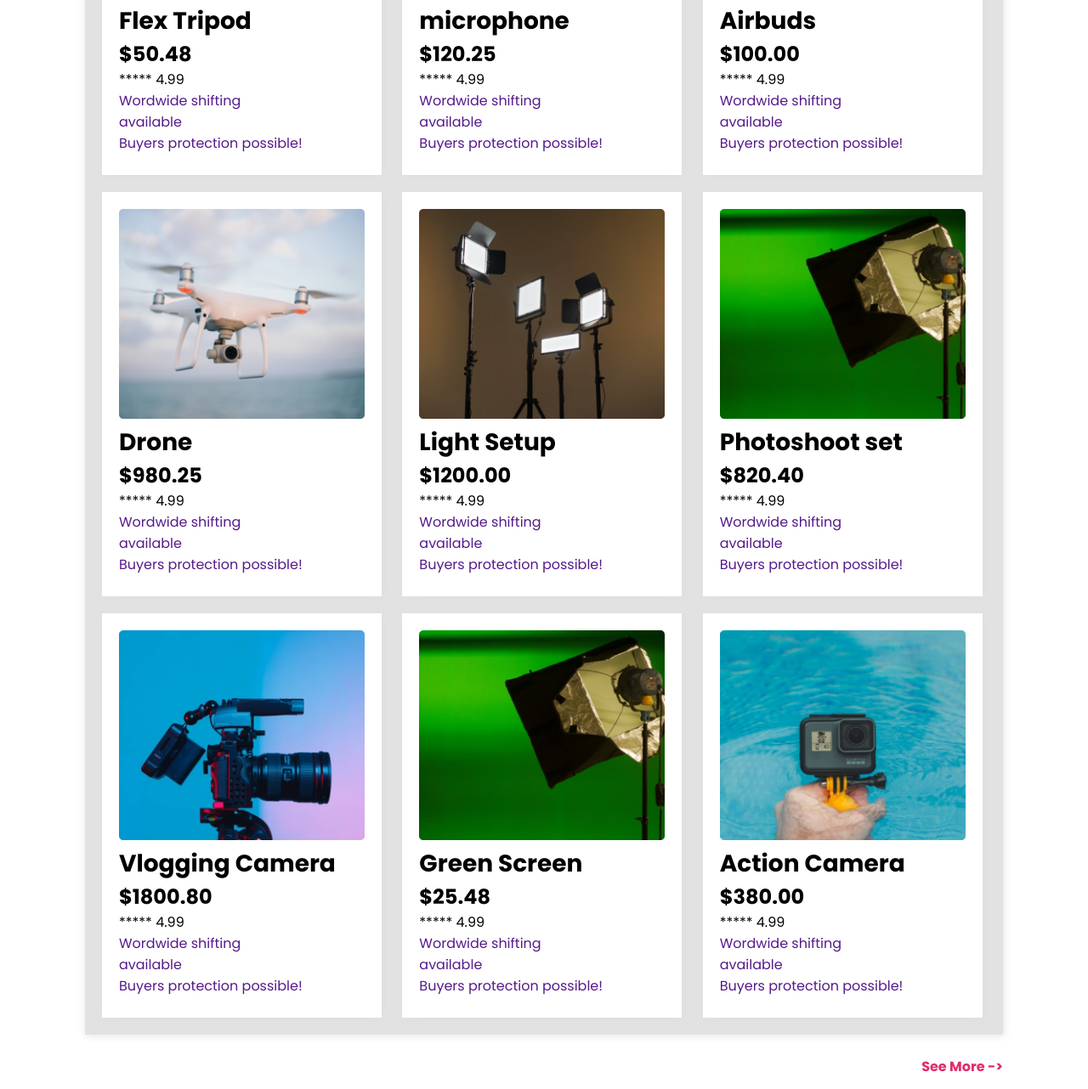
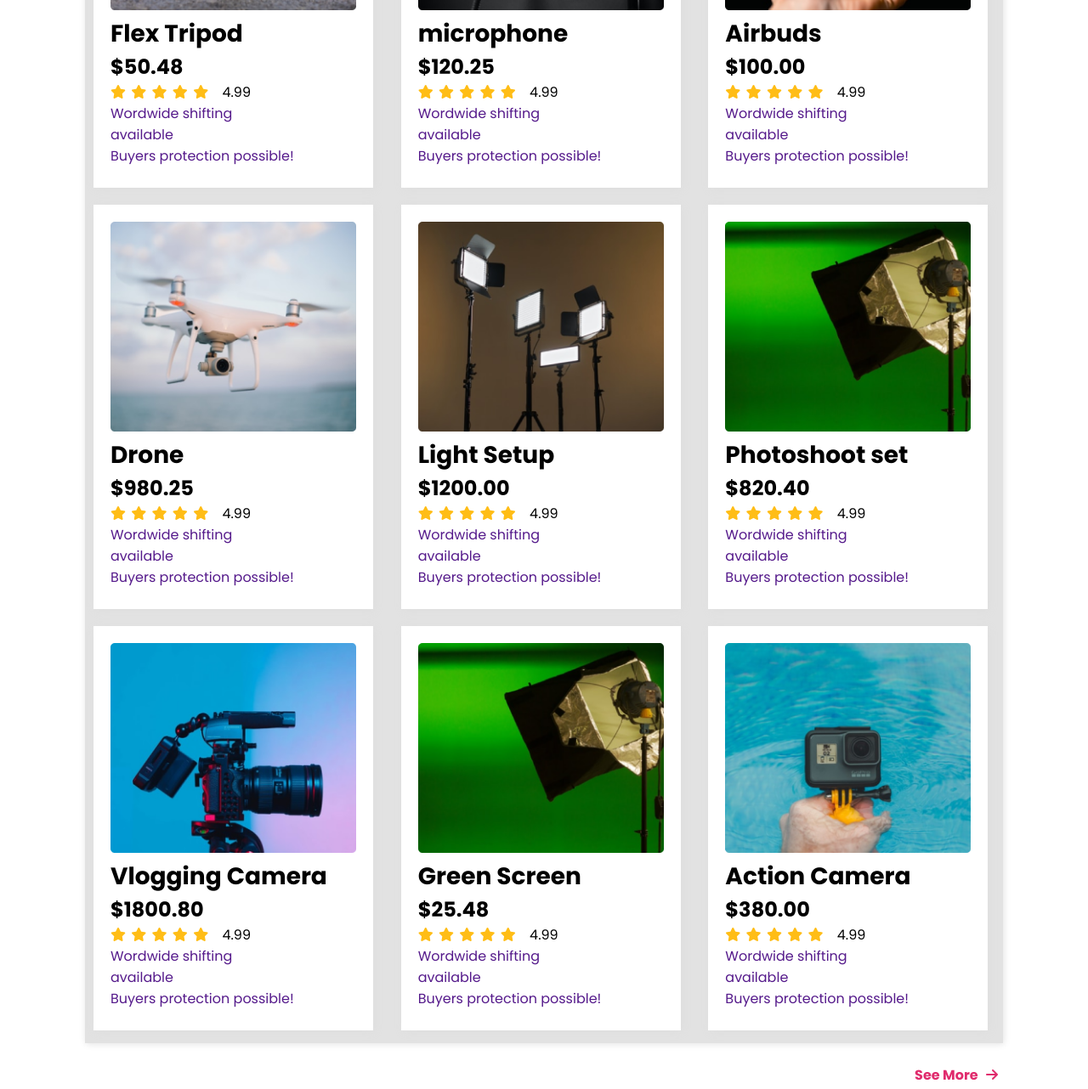
Before and after one commit to safisimanto/Influencer-gears, a plain HTML site: page index.html in a window 1280 px wide. Shown: the part 1062-2344 px from the top of the page at 85% size. Drawn offline with Linux system fonts and the light colour scheme.

Commit message:
update commit

```diff
--- a/index.html
+++ b/index.html
@@ -5,6 +5,10 @@
     <meta charset="UTF-8">
     <meta name="viewport" content="width=device-width, initial-scale=1.0">
     <title>Influencer-Gears</title>
+    <!--           Font           Awesome              -->
+
+    <script src="https://kit.fontawesome.com/9e2f380490.js" crossorigin="anonymous"></script>
+
     <!--           Font           Family              -->
     <link rel="preconnect" href="https://fonts.googleapis.com">
     <link rel="preconnect" href="https://fonts.gstatic.com" crossorigin>
@@ -31,8 +35,10 @@
                         <li><a href="#">Products</a></li>
                         <li><a href="#">Sing up</a></li>
                         <li><a href="#">Log in</a></li>
-                        <li><a href="#">O</a></li>
-                        <li><a href="#">66</a></li>
+
+                        <li><a href="#"><i class="fa-solid fa-magnifying-glass"></i></a></li>
+
+                        <li><a href="#"><i class="fa-solid fa-cart-shopping"></i></a></li>
                     </ul>
                 </div>
             </div>
@@ -73,7 +79,13 @@
                         <img src="images/tripod.png" alt="">
                         <h4>Flex Tripod</h4>
                         <h5>$50.48</h5>
-                        <p>***** 4.99</p>
+                        <p><i class="fa-solid fa-star"></i>
+                            <i class="fa-solid fa-star"></i>
+                            <i class="fa-solid fa-star"></i>
+                            <i class="fa-solid fa-star"></i>
+                            <i class="fa-solid fa-star"></i>
+                            <span class="space"></span>
+                            4.99</p>
                         <a href="">Wordwide shifting</a><br>
                         <a href="">available</a><br>
                         <a href="">Buyers protection possible!</a>
@@ -83,7 +95,13 @@
                         <img src="images/mic.png" alt="">
                         <h4>microphone</h4>
                         <h5>$120.25</h5>
-                        <p>***** 4.99</p>
+                        <p><i class="fa-solid fa-star"></i>
+                            <i class="fa-solid fa-star"></i>
+                            <i class="fa-solid fa-star"></i>
+                            <i class="fa-solid fa-star"></i>
+                            <i class="fa-solid fa-star"></i>
+                            <span class="space"></span>
+                            4.99</p>
                         <a href="">Wordwide shifting</a><br>
                         <a href="">available</a><br>
                         <a href="">Buyers protection possible!</a>
@@ -93,7 +111,13 @@
                         <img src="images/airpod.png" alt="">
                         <h4>Airbuds</h4>
                         <h5>$100.00</h5>
-                        <p>***** 4.99</p>
+                        <p><i class="fa-solid fa-star"></i>
+                            <i class="fa-solid fa-star"></i>
+                            <i class="fa-solid fa-star"></i>
+                            <i class="fa-solid fa-star"></i>
+                            <i class="fa-solid fa-star"></i>
+                            <span class="space"></span>
+                            4.99</p>
                         <a href="">Wordwide shifting</a><br>
                         <a href="">available</a><br>
                         <a href="">Buyers protection possible!</a>
@@ -103,7 +127,13 @@
                         <img src="images/drone.png" alt="">
                         <h4>Drone</h4>
                         <h5>$980.25</h5>
-                        <p>***** 4.99</p>
+                        <p><i class="fa-solid fa-star"></i>
+                            <i class="fa-solid fa-star"></i>
+                            <i class="fa-solid fa-star"></i>
+                            <i class="fa-solid fa-star"></i>
+                            <i class="fa-solid fa-star"></i>
+                            <span class="space"></span>
+                            4.99</p>
                         <a href="">Wordwide shifting</a><br>
                         <a href="">available</a><br>
                         <a href="">Buyers protection possible!</a>
@@ -112,7 +142,13 @@
                         <img src="images/lights.png" alt="">
                         <h4>Light Setup</h4>
                         <h5>$1200.00</h5>
-                        <p>***** 4.99</p>
+                        <p><i class="fa-solid fa-star"></i>
+                            <i class="fa-solid fa-star"></i>
+                            <i class="fa-solid fa-star"></i>
+                            <i class="fa-solid fa-star"></i>
+                            <i class="fa-solid fa-star"></i>
+                            <span class="space"></span>
+                            4.99</p>
                         <a href="">Wordwide shifting</a><br>
                         <a href="">available</a><br>
                         <a href="">Buyers protection possible!</a>
@@ -121,7 +157,13 @@
                         <img src="images/single-light.png" alt="">
                         <h4>Photoshoot set</h4>
                         <h5>$820.40</h5>
-                        <p>***** 4.99</p>
+                        <p><i class="fa-solid fa-star"></i>
+                            <i class="fa-solid fa-star"></i>
+                            <i class="fa-solid fa-star"></i>
+                            <i class="fa-solid fa-star"></i>
+                            <i class="fa-solid fa-star"></i>
+                            <span class="space"></span>
+                            4.99</p>
                         <a href="">Wordwide shifting</a><br>
                         <a href="">available</a><br>
                         <a href="">Buyers protection possible!</a>
@@ -130,7 +172,13 @@
                         <img src="images/camera.png" alt="">
                         <h4>Vlogging Camera</h4>
                         <h5>$1800.80</h5>
-                        <p>***** 4.99</p>
+                        <p><i class="fa-solid fa-star"></i>
+                            <i class="fa-solid fa-star"></i>
+                            <i class="fa-solid fa-star"></i>
+                            <i class="fa-solid fa-star"></i>
+                            <i class="fa-solid fa-star"></i>
+                            <span class="space"></span>
+                            4.99</p>
                         <a href="">Wordwide shifting</a><br>
                         <a href="">available</a><br>
                         <a href="">Buyers protection possible!</a>
@@ -139,7 +187,13 @@
                         <img src="images/single-light.png" alt="">
                         <h4>Green Screen</h4>
                         <h5>$25.48</h5>
-                        <p>***** 4.99</p>
+                        <p><i class="fa-solid fa-star"></i>
+                            <i class="fa-solid fa-star"></i>
+                            <i class="fa-solid fa-star"></i>
+                            <i class="fa-solid fa-star"></i>
+                            <i class="fa-solid fa-star"></i>
+                            <span class="space"></span>
+                            4.99</p>
                         <a href="">Wordwide shifting</a><br>
                         <a href="">available</a><br>
                         <a href="">Buyers protection possible!</a>
@@ -148,7 +202,13 @@
                         <img src="images/action.png" alt="">
                         <h4>Action Camera</h4>
                         <h5>$380.00</h5>
-                        <p>***** 4.99</p>
+                        <p><i class="fa-solid fa-star"></i>
+                            <i class="fa-solid fa-star"></i>
+                            <i class="fa-solid fa-star"></i>
+                            <i class="fa-solid fa-star"></i>
+                            <i class="fa-solid fa-star"></i>
+                            <span class="space"></span>
+                            4.99</p>
                         <a href="">Wordwide shifting</a><br>
                         <a href="">available</a><br>
                         <a href="">Buyers protection possible!</a>
@@ -156,7 +216,7 @@
 
                 </div>
                 <div class="see-more">
-                    <h6>See More -></h6>
+                    <h6>See More <i class="fa-solid fa-arrow-right"></i></h6>
                 </div>
             </section>
 
@@ -168,7 +228,8 @@
                 <div class="two-text">
                     <h2>Featured products at one place</h2>
                     <p>Amet minim mollit non deserunt ullamco est sit aliqua dolor do amet sint. Velit officia consequat duis enim velit mollit. Exercitation veniam consequat sunt nostrud amet.</p>
-                    <button>Join Now -></button>
+
+                    <button>Join Now <i class="fa-solid fa-arrow-right"></i></button>
                 </div>
             </section>
 
@@ -181,7 +242,15 @@
 
         <!-- footer area -->
 
-        <footer></footer>
+        <footer>
+            <h3>Influencer products</h3>
+            <p>Copyright © 2020  influencer products</p>
+            <p>All rights reserved</p>
+            <i class="fa-brands fa-instagram"></i>
+            <i class="fa-brands fa-facebook"></i>
+            <i class="fa-brands fa-twitter"></i>
+            <i class="fa-brands fa-youtube"></i>
+        </footer>
 
     </div>
 </body>
--- a/style.css
+++ b/style.css
@@ -40,6 +40,7 @@ header .menu ul li{
 
 header .menu ul li a{
     text-decoration: none;
+    color: #0a0826;
 }
 
 
@@ -89,13 +90,15 @@ main .one{
 
 }
 main .one .card-itams{
+    display: flex;
     display: grid;
     grid-template-columns: repeat(3, 1fr);
-    margin: 20px 0px;
+    margin: 40px 0px;
+    justify-content: center;
     gap: 20px;
     background-color: #e2e2e2;
-    box-shadow: 1px 1px 10px #e2e2e2;
-    padding: 20px;
+    box-shadow: 1px 1px 8px #e2e2e2;
+    padding: 15px 5px;padding-left: 10px;
 
 }
 
@@ -106,6 +109,15 @@ main .one .card{
     text-align: left;
     background-color: #ffffff;
     box-shadow: 2px 2px 10px #dedede;
+}
+
+main .one .card .space{
+    padding-right:10px ;
+}
+
+main .one .card i{
+    padding-right: 2px;
+    color: rgb(255, 189, 22);
 }
 
 main .one .card a{
@@ -121,6 +133,9 @@ main .one .see-more{
   bottom: -50px;
   right: 100px;
     color: #e02c6d;
+}
+main .one .see-more i{
+    padding: 0px 6px;
 }
 main .one .see-more >h6{
     font-size: 16px;
@@ -173,10 +188,39 @@ main .two .two-text button{
     cursor: pointer;
     font-weight: bold;
 }
+main .two .two-text button i{
+    padding: 0px 10px;
+}
+
+/*     */
+
+footer{
+    padding: 30px 0px;
+    background-color: #0a0826;
+    color: #ffffff;
+    text-align: center;
+
+}
+
+footer >h3{
+    padding: 5px 0px;
+  font-size: 24px;
+  font-weight: bold;
+}
+footer >p{
+  font-size: 14px;
+  font-weight: bold;
+}
+
+footer >i{
+    padding: 5px;
+    margin: 10px 7px ;
+    background-color: #939292;
+    border-radius: 50%;
+    color: #ffffff;
+}
 
 
-
-/*     */
 /*     */
 /*     */
 
```
